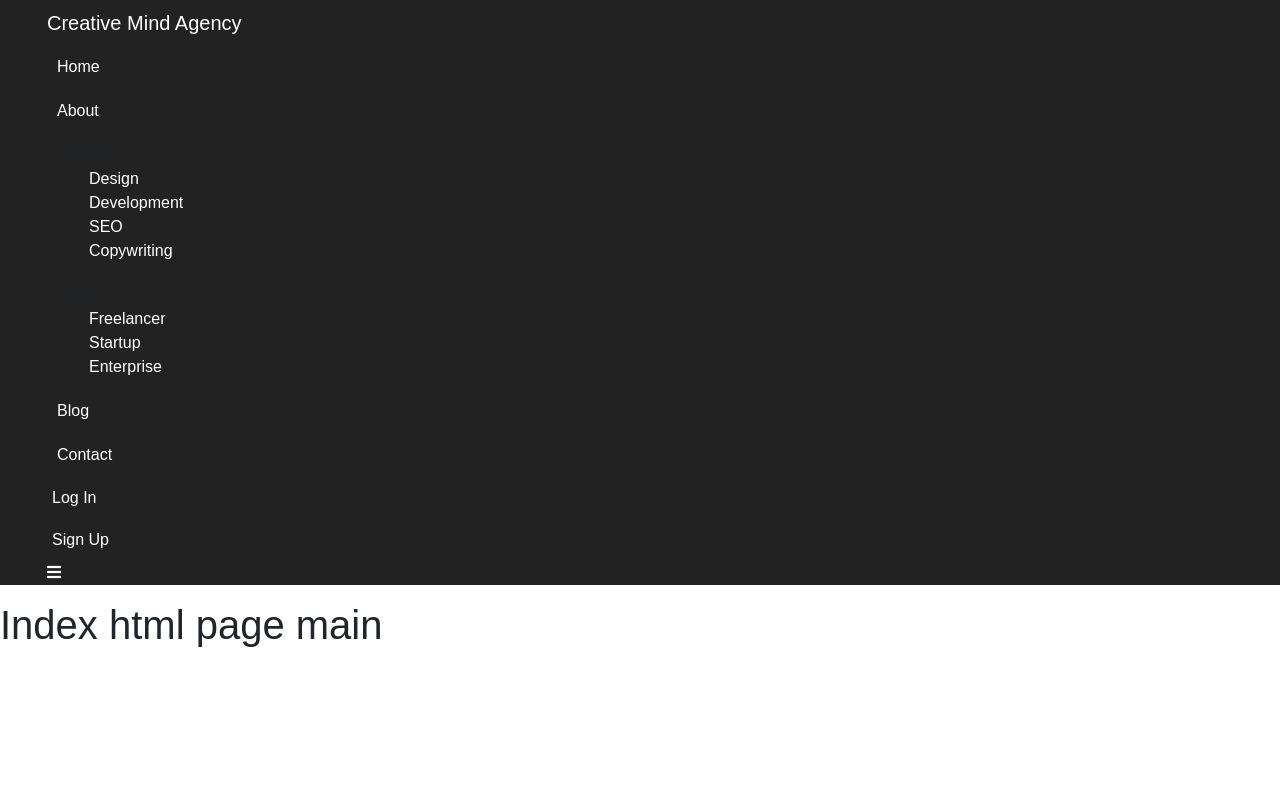
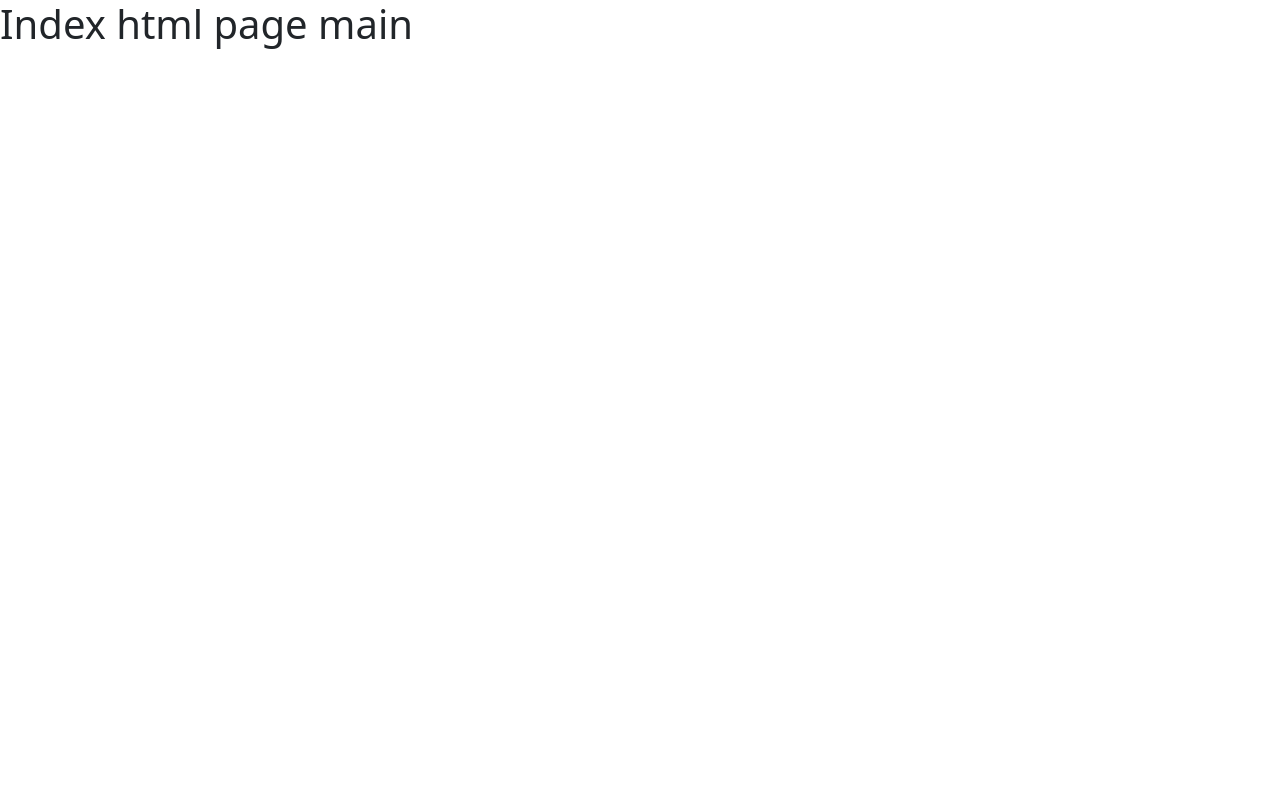
Before and after one commit to DevMahabbat/django, a Django app: page / in a window 1280 px wide. Run offline with Django 4.2, Linux system fonts and the light colour scheme; some libraries are stand-ins or nearby versions.

Commit message:
modified:   templates/navbar.html

```diff
--- a/templates/navbar.html
+++ b/templates/navbar.html
@@ -1,67 +1,2 @@
-<nav>
-    <ul class="menu">
-        <li class="logo"><a href="#">Creative Mind Agency</a></li>
-        <li class="item"><a href="#">Home</a></li>
-        <li class="item"><a href="#">About</a></li>
-        <li class="item has-submenu">
-            <a tabindex="0">Services</a>
-            <ul class="submenu">
-                <li class="subitem"><a href="#">Design</a></li>
-                <li class="subitem"><a href="#">Development</a></li>
-                <li class="subitem"><a href="#">SEO</a></li>
-                <li class="subitem"><a href="#">Copywriting</a></li>
-            </ul>
-        </li>
-        <li class="item has-submenu">
-            <a tabindex="0">Plans</a>
-            <ul class="submenu">
-                <li class="subitem"><a href="#">Freelancer</a></li>
-                <li class="subitem"><a href="#">Startup</a></li>
-                <li class="subitem"><a href="#">Enterprise</a></li>
-            </ul>
-        </li>
-        <li class="item"><a href="#">Blog</a></li>
-        <li class="item"><a href="#">Contact</a>
-        </li>
-        <li class="item button"><a href="#">Log In</a></li>
-        <li class="item button secondary"><a href="#">Sign Up</a></li>
-        <li class="toggle"><a href="#"><i class="fas fa-bars"></i></a></li>
-    </ul>
-</nav>
-<link rel="stylesheet" href="https://cdnjs.cloudflare.com/ajax/libs/font-awesome/5.13.0/css/all.min.css">
-
-<style>* {
-    box-sizing: border-box;
-    padding: 0;
-    margin: 0;
-}
-body {
-    font-family: sans-serif;
-    font-size: 16px;
-}
-nav {
-    background: #222;
-    padding: 0 15px;
-}
-a {
-    color: white;
-    text-decoration: none;
-}
-.menu,
-.submenu {
-    list-style-type: none;
-}
-.logo {
-    font-size: 20px;
-    padding: 7.5px 10px 7.5px 0;
-}
-.item {
-    padding: 10px;
-}
-.item.button {
-    padding: 9px 5px;
-}
-.item:not(.button) a:hover,
-.item a:hover::after {
-    color: #ccc;
-} </style>
+<div class ='navdiv'>
+</div>
```
